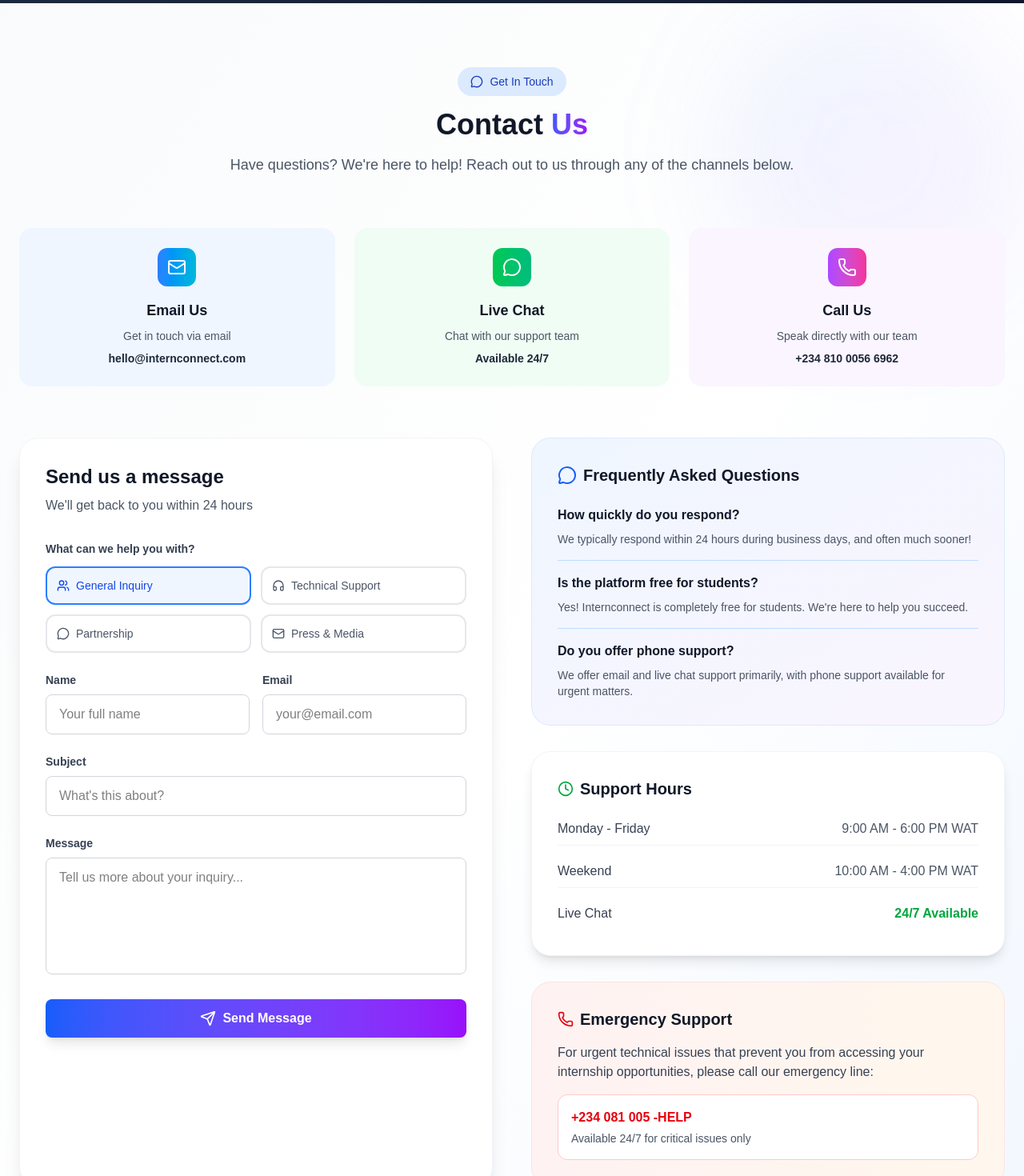
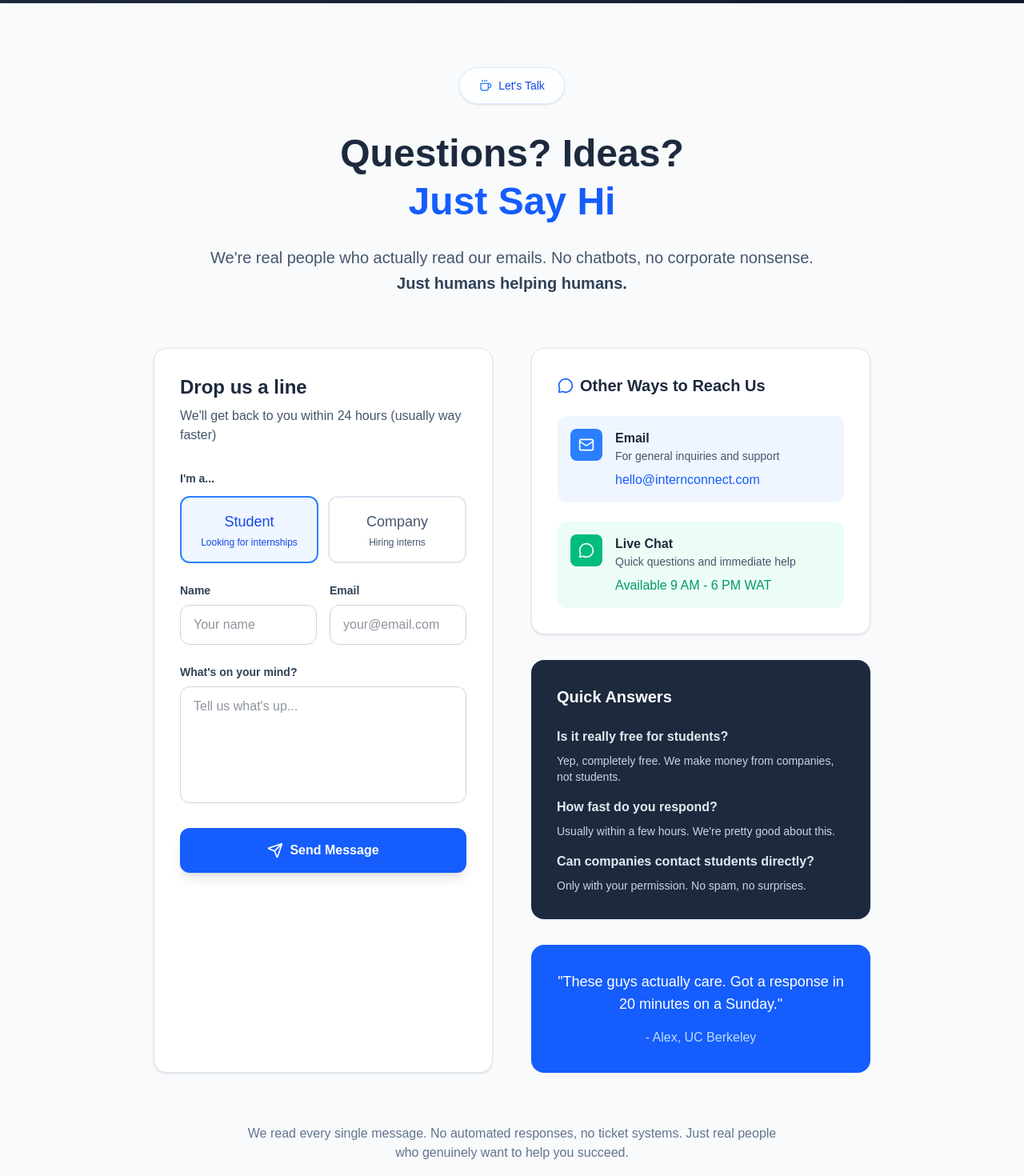
Before and after one commit to Moyo-Made/intern-connect, a Next.js app: page / in a window 1280 px wide. Shown: the part 5940-7410 px from the top of the page at 80% size. Built offline with nearby package versions, Linux system fonts and the light colour scheme; a web font is replaced by a local one.

Commit message:
fix: updated contact section

```diff
--- a/components/Contact.tsx
+++ b/components/Contact.tsx
@@ -1,159 +1,146 @@
 "use client";
 
-import { Mail, MessageCircle, Phone, MapPin, Send, Clock, Users, Headphones } from 'lucide-react';
-import { useState } from 'react';
+import { Mail, MessageCircle, Send, Coffee } from "lucide-react";
+import { useState } from "react";
 
 const Contact = () => {
 	const [formData, setFormData] = useState({
-    name: '',
-    email: '',
-    subject: '',
-    message: '',
-    type: 'general'
+		name: "",
+		email: "",
+		message: "",
+		type: "student",
 	});
 
-  const contactMethods = [
-    {
-      icon: Mail,
-      title: "Email Us",
-      description: "Get in touch via email",
-      contact: "hello@internconnect.com",
-      color: "from-blue-500 to-cyan-500",
-      bgColor: "bg-blue-50"
-    },
-    {
-      icon: MessageCircle,
-      title: "Live Chat",
-      description: "Chat with our support team",
-      contact: "Available 24/7",
-      color: "from-green-500 to-emerald-500",
-      bgColor: "bg-green-50"
-    },
-    {
-      icon: Phone,
-      title: "Call Us",
-      description: "Speak directly with our team",
-      contact: "+234 810 0056 6962",
-      color: "from-purple-500 to-pink-500",
-      bgColor: "bg-purple-50"
-    },
-  ];
-
-  const supportTypes = [
-    { icon: Users, label: "General Inquiry", value: "general" },
-    { icon: Headphones, label: "Technical Support", value: "technical" },
-    { icon: MessageCircle, label: "Partnership", value: "partnership" },
-    { icon: Mail, label: "Press & Media", value: "press" }
-  ];
-
-  const handleInputChange = (e: { target: { name: any; value: any; }; }) => {
+	const handleInputChange = (e: { target: { name: any; value: any } }) => {
 		const { name, value } = e.target;
-    setFormData(prev => ({
+		setFormData((prev) => ({
 			...prev,
-      [name]: value
+			[name]: value,
 		}));
 	};
 
-  const handleSubmit = (e: { preventDefault: () => void; }) => {
+	const handleSubmit = (e: { preventDefault: () => void }) => {
 		e.preventDefault();
-    // Handle form submission logic here
-    console.log('Form submitted:', formData);
-    // Reset form or show success message
-    alert('Message sent successfully! We\'ll get back to you soon.');
+		console.log("Form submitted:", formData);
+		alert("Got it! We'll get back to you within 24 hours.");
 		setFormData({
-      name: '',
-      email: '',
-      subject: '',
-      message: '',
-      type: 'general'
+			name: "",
+			email: "",
+			message: "",
+			type: "student",
 		});
 	};
 
 	return (
-    <section id="contact" className="py-20 bg-gradient-to-br from-gray-50 via-white to-blue-50 relative overflow-hidden">
-      {/* Background Decorations */}
-      <div className="absolute top-0 right-0 w-96 h-96 bg-gradient-to-br from-blue-400/10 to-purple-400/10 rounded-full blur-3xl"></div>
-      <div className="absolute bottom-0 left-0 w-72 h-72 bg-gradient-to-br from-green-400/10 to-blue-400/10 rounded-full blur-3xl"></div>
+		<section id="contact" className="py-20 bg-slate-50">
+			<div className="container mx-auto px-6">
+				{/* Section Header */}
+				<div className="text-center max-w-4xl mx-auto mb-16">
+					<div className="inline-flex items-center gap-2 bg-white/70 backdrop-blur-sm border border-blue-200/50 rounded-full px-6 py-3 mb-8 text-blue-700 hover:bg-white/90 hover:border-blue-300 transition-all duration-300 cursor-pointer shadow-sm group">
+						<div className="relative">
+							<Coffee className="w-4 h-4 text-blue-500 group-hover:text-blue-600 transition-colors duration-300" />
+						</div>
+						<span className="text-sm font-medium">Let's Talk</span>
+					</div>
 
-      <div className="container mx-auto px-6 relative">
-        {/* Section Header */}
-        <div className="text-center max-w-3xl mx-auto mb-16">
-          <div className="inline-flex items-center gap-2 bg-blue-100 text-blue-800 px-4 py-2 rounded-full text-sm font-medium mb-4">
-            <MessageCircle className="w-4 h-4" />
-            Get In Touch
+					<h2 className="text-4xl md:text-4xl lg:text-5xl font-black text-slate-800 mb-6 leading-tight">
+						Questions? Ideas?
+						<br />
+						<span className="text-blue-600">Just Say Hi</span>
+					</h2>
+
+					<div className="max-w-3xl mx-auto">
+						<p className="text-xl text-slate-600 leading-relaxed">
+							We're real people who actually read our emails. No chatbots, no
+							corporate nonsense.
+							<span className="font-semibold text-slate-700">
+								{" "}
+								Just humans helping humans.
+							</span>
+						</p>
 					</div>
-          <h2 className="text-3xl md:text-4xl font-bold text-gray-900 mb-4">
-            Contact
-            <span className="bg-gradient-to-r from-blue-600 to-purple-600 bg-clip-text text-transparent"> Us</span>
-          </h2>
-          <p className="text-lg text-gray-600 leading-relaxed">
-            Have questions? We're here to help! Reach out to us through any of the channels below.
+				</div>
+
+				{/* Main Contact Section */}
+				<div className="max-w-4xl mx-auto">
+					<div className="grid lg:grid-cols-2 gap-12">
+						{/* Contact Form */}
+						<div className="bg-white rounded-2xl p-8 shadow-sm border border-slate-200">
+							<div className="mb-8">
+								<h3 className="text-2xl font-bold text-slate-800 mb-2">
+									Drop us a line
+								</h3>
+								<p className="text-slate-600">
+									We'll get back to you within 24 hours (usually way faster)
 								</p>
 							</div>
 
-        {/* Contact Methods */}
-        <div className="grid md:grid-cols-3 gap-6 mb-16">
-          {contactMethods.map((method, index) => {
-            const IconComponent = method.icon;
-            return (
-              <div key={index} className={`group p-6 ${method.bgColor} rounded-2xl border border-transparent hover:border-white hover:shadow-xl transform hover:scale-105 transition-all duration-300 cursor-pointer text-center`}>
-                <div className={`w-12 h-12 bg-gradient-to-r ${method.color} rounded-xl flex items-center justify-center mx-auto mb-4 group-hover:scale-110 transition-transform duration-300`}>
-                  <IconComponent className="w-6 h-6 text-white" />
-                </div>
-                <h3 className="text-lg font-bold text-gray-900 mb-2">{method.title}</h3>
-                <p className="text-sm text-gray-600 mb-2">{method.description}</p>
-                <p className="text-sm font-semibold text-gray-800">{method.contact}</p>
-              </div>
-            );
-          })}
-        </div>
-
-        {/* Main Contact Section */}
-        <div className="grid lg:grid-cols-2 gap-12">
-          {/* Contact Form */}
-          <div className="bg-white rounded-3xl p-8 shadow-xl border border-gray-100">
-            <div className="mb-8">
-              <h3 className="text-2xl font-bold text-gray-900 mb-2">Send us a message</h3>
-              <p className="text-gray-600">We'll get back to you within 24 hours</p>
-            </div>
-
 							<form onSubmit={handleSubmit} className="space-y-6">
-              {/* Support Type Selection */}
+								{/* User Type */}
 								<div>
-                <label className="block text-sm font-semibold text-gray-700 mb-3">What can we help you with?</label>
+									<label className="block text-sm font-semibold text-slate-700 mb-3">
+										I'm a...
+									</label>
 									<div className="grid grid-cols-2 gap-3">
-                  {supportTypes.map((type) => {
-                    const IconComponent = type.icon;
-                    return (
-                      <label key={type.value} className="relative cursor-pointer">
+										<label className="relative cursor-pointer">
 											<input
 												type="radio"
 												name="type"
-                          value={type.value}
-                          checked={formData.type === type.value}
+												value="student"
+												checked={formData.type === "student"}
 												onChange={handleInputChange}
 												className="sr-only"
 											/>
-                        <div className={`p-3 rounded-xl border-2 transition-all duration-200 ${
-                          formData.type === type.value
-                            ? 'border-blue-500 bg-blue-50 text-blue-700'
-                            : 'border-gray-200 hover:border-gray-300 text-gray-600'
-                        }`}>
-                          <div className="flex items-center gap-2">
-                            <IconComponent className="w-4 h-4" />
-                            <span className="text-sm font-medium">{type.label}</span>
+											<div
+												className={`p-4 rounded-xl border-2 transition-all duration-200 ${
+													formData.type === "student"
+														? "border-blue-500 bg-blue-50 text-blue-700"
+														: "border-slate-200 hover:border-slate-300 text-slate-600"
+												}`}
+											>
+												<div className="text-center">
+													<span className="text-lg font-medium">Student</span>
+													<p className="text-xs mt-1">
+														Looking for internships
+													</p>
 												</div>
 											</div>
 										</label>
-                    );
-                  })}
+
+										<label className="relative cursor-pointer">
+											<input
+												type="radio"
+												name="type"
+												value="company"
+												checked={formData.type === "company"}
+												onChange={handleInputChange}
+												className="sr-only"
+											/>
+											<div
+												className={`p-4 rounded-xl border-2 transition-all duration-200 ${
+													formData.type === "company"
+														? "border-blue-500 bg-blue-50 text-blue-700"
+														: "border-slate-200 hover:border-slate-300 text-slate-600"
+												}`}
+											>
+												<div className="text-center">
+													<span className="text-lg font-medium">Company</span>
+													<p className="text-xs mt-1">Hiring interns</p>
+												</div>
+											</div>
+										</label>
 									</div>
 								</div>
 
 								{/* Name and Email */}
 								<div className="grid md:grid-cols-2 gap-4">
 									<div>
-                  <label htmlFor="name" className="block text-sm font-semibold text-gray-700 mb-2">Name</label>
+										<label
+											htmlFor="name"
+											className="block text-sm font-semibold text-slate-700 mb-2"
+										>
+											Name
+										</label>
 										<input
 											type="text"
 											id="name"
@@ -161,12 +148,17 @@ const Contact = () => {
 											value={formData.name}
 											onChange={handleInputChange}
 											required
-                    className="w-full px-4 py-3 border text-black border-gray-300 rounded-lg  transition-all duration-200"
-                    placeholder="Your full name"
+											className="w-full px-4 py-3 border text-slate-800 border-slate-300 rounded-xl focus:ring-2 focus:ring-blue-500 focus:border-transparent outline-none transition-all"
+											placeholder="Your name"
 										/>
 									</div>
 									<div>
-                  <label htmlFor="email" className="block text-sm font-semibold text-gray-700 mb-2">Email</label>
+										<label
+											htmlFor="email"
+											className="block text-sm font-semibold text-slate-700 mb-2"
+										>
+											Email
+										</label>
 										<input
 											type="email"
 											id="email"
@@ -174,30 +166,20 @@ const Contact = () => {
 											value={formData.email}
 											onChange={handleInputChange}
 											required
-                    className="w-full px-4 py-3 text-black border border-gray-300 rounded-lg transition-all duration-200"
+											className="w-full px-4 py-3 text-slate-800 border border-slate-300 rounded-xl focus:ring-2 focus:ring-blue-500 focus:border-transparent outline-none transition-all"
 											placeholder="your@email.com"
 										/>
 									</div>
 								</div>
 
-              {/* Subject */}
-              <div>
-                <label htmlFor="subject" className="block text-sm font-semibold text-gray-700 mb-2">Subject</label>
-                <input
-                  type="text"
-                  id="subject"
-                  name="subject"
-                  value={formData.subject}
-                  onChange={handleInputChange}
-                  required
-                  className="w-full px-4 py-3 text-black border border-gray-300 rounded-lg transition-all duration-200"
-                  placeholder="What's this about?"
-                />
-              </div>
-
 								{/* Message */}
 								<div>
-                <label htmlFor="message" className="block text-sm font-semibold text-gray-700 mb-2">Message</label>
+									<label
+										htmlFor="message"
+										className="block text-sm font-semibold text-slate-700 mb-2"
+									>
+										What's on your mind?
+									</label>
 									<textarea
 										id="message"
 										name="message"
@@ -205,15 +187,15 @@ const Contact = () => {
 										onChange={handleInputChange}
 										required
 										rows={5}
-                  className="w-full px-4 py-3 text-black border border-gray-300 rounded-lg transition-all duration-200 resize-none"
-                  placeholder="Tell us more about your inquiry..."
+										className="w-full px-4 py-3 text-slate-800 border border-slate-300 rounded-xl focus:ring-2 focus:ring-blue-500 focus:border-transparent outline-none transition-all resize-none"
+										placeholder="Tell us what's up..."
 									></textarea>
 								</div>
 
 								{/* Submit Button */}
 								<button
 									type="submit"
-                className="w-full bg-gradient-to-r from-blue-600 to-purple-600 text-white font-semibold py-3 px-4 rounded-lg hover:from-blue-700 hover:to-purple-700 transform transition-all duration-300 shadow-lg hover:shadow-xl flex items-center justify-center gap-2"
+									className="w-full bg-blue-600 text-white font-semibold py-4 px-4 rounded-xl hover:bg-blue-700 transform hover:scale-[1.02] transition-all duration-300 shadow-lg hover:shadow-xl flex items-center justify-center gap-2"
 								>
 									<Send className="w-5 h-5" />
 									Send Message
@@ -221,87 +203,100 @@ const Contact = () => {
 							</form>
 						</div>
 
-          {/* Additional Info */}
+						{/* Contact Info */}
 						<div className="space-y-8">
-            {/* FAQ Section */}
-            <div className="bg-gradient-to-br from-blue-50 to-purple-50 rounded-3xl p-8 border border-blue-100">
-              <h3 className="text-xl font-bold text-gray-900 mb-6 flex items-center gap-2">
-                <MessageCircle className="w-6 h-6 text-blue-600" />
-                Frequently Asked Questions
+							{/* Direct Contact */}
+							<div className="bg-white rounded-2xl p-8 shadow-sm border border-slate-200">
+								<h3 className="text-xl font-bold text-slate-800 mb-6 flex items-center gap-2">
+									<MessageCircle className="w-5 h-5 text-blue-600" />
+									Other Ways to Reach Us
 								</h3>
-              <div className="space-y-4">
-                <div className="border-b border-blue-200 pb-4">
-                  <h4 className="font-semibold text-gray-900 mb-2">How quickly do you respond?</h4>
-                  <p className="text-gray-600 text-sm">We typically respond within 24 hours during business days, and often much sooner!</p>
-                </div>
-                <div className="border-b border-blue-200 pb-4">
-                  <h4 className="font-semibold text-gray-900 mb-2">Is the platform free for students?</h4>
-                  <p className="text-gray-600 text-sm">Yes! Internconnect is completely free for students. We're here to help you succeed.</p>
+
+								<div className="space-y-6">
+									<div className="flex items-start gap-4 p-4 bg-blue-50 rounded-xl">
+										<div className="w-10 h-10 bg-blue-500 rounded-lg flex items-center justify-center flex-shrink-0">
+											<Mail className="w-5 h-5 text-white" />
 										</div>
 										<div>
-                  <h4 className="font-semibold text-gray-900 mb-2">Do you offer phone support?</h4>
-                  <p className="text-gray-600 text-sm">We offer email and live chat support primarily, with phone support available for urgent matters.</p>
-                </div>
+											<h4 className="font-semibold text-slate-800">Email</h4>
+											<p className="text-slate-600 text-sm mb-2">
+												For general inquiries and support
+											</p>
+											<p className="text-blue-600 font-medium">
+												hello@internconnect.com
+											</p>
 										</div>
 									</div>
 
-            {/* Support Hours */}
-            <div className="bg-white rounded-3xl p-8 shadow-lg border border-gray-100">
-              <h3 className="text-xl font-bold text-gray-900 mb-4 flex items-center gap-2">
-                <Clock className="w-5 h-5 text-green-600" />
-                Support Hours
-              </h3>
-              <div className="space-y-3">
-                <div className="flex justify-between items-center py-2 border-b border-gray-100">
-                  <span className="text-gray-700 font-medium">Monday - Friday</span>
-                  <span className="text-gray-600">9:00 AM - 6:00 PM WAT</span>
+									<div className="flex items-start gap-4 p-4 bg-emerald-50 rounded-xl">
+										<div className="w-10 h-10 bg-emerald-500 rounded-lg flex items-center justify-center flex-shrink-0">
+											<MessageCircle className="w-5 h-5 text-white" />
 										</div>
-                <div className="flex justify-between items-center py-2 border-b border-gray-100">
-                  <span className="text-gray-700 font-medium">Weekend</span>
-                  <span className="text-gray-600">10:00 AM - 4:00 PM WAT</span>
-                </div>
-                <div className="flex justify-between items-center py-2">
-                  <span className="text-gray-700 font-medium">Live Chat</span>
-                  <span className="text-green-600 font-semibold">24/7 Available</span>
-                </div>
-              </div>
-            </div>
-
-            {/* Emergency Contact */}
-            <div className="bg-gradient-to-r from-red-50 to-orange-50 rounded-3xl p-8 border border-red-100">
-              <h3 className="text-xl font-bold text-gray-900 mb-4 flex items-center gap-2">
-                <Phone className="w-5 h-5 text-red-600" />
-                Emergency Support
-              </h3>
-              <p className="text-gray-700 mb-4">
-                For urgent technical issues that prevent you from accessing your internship opportunities,
-                please call our emergency line:
+										<div>
+											<h4 className="font-semibold text-slate-800">
+												Live Chat
+											</h4>
+											<p className="text-slate-600 text-sm mb-2">
+												Quick questions and immediate help
 											</p>
-              <div className="bg-white rounded-xl p-4 border border-red-200">
-                <p className="text-red-600 font-bold text-base">+234 081 005 -HELP</p>
-                <p className="text-gray-600 text-sm mt-1">Available 24/7 for critical issues only</p>
+											<p className="text-emerald-600 font-medium">
+												Available 9 AM - 6 PM WAT
+											</p>
 										</div>
 									</div>
 								</div>
 							</div>
 
-        {/* Bottom CTA */}
-        <div className="text-center mt-16">
-          <div className="bg-gradient-to-r from-blue-600 to-purple-600 rounded-3xl p-8 text-white">
-            <h3 className="text-xl font-bold mb-4">Still have questions?</h3>
-            <p className="text-blue-100 mb-6 max-w-2xl mx-auto">
-              Our dedicated support team is here to help you succeed. Don't hesitate to reach out -
-              we're committed to your internship journey!
+							{/* FAQ */}
+							<div className="bg-slate-800 rounded-2xl p-8 text-white">
+								<h3 className="text-xl font-bold mb-6">Quick Answers</h3>
+								<div className="space-y-4">
+									<div>
+										<h4 className="font-semibold mb-2 text-slate-200">
+											Is it really free for students?
+										</h4>
+										<p className="text-slate-300 text-sm">
+											Yep, completely free. We make money from companies, not
+											students.
 										</p>
-            <div className="flex flex-col sm:flex-row gap-4 justify-center items-center">
-              <button className="bg-white text-blue-600 font-semibold px-6 py-3 rounded-lg hover:bg-gray-50 transition-colors duration-200">
-                Browse Help Center
-              </button>
-              <button className="border border-white/30 text-white font-semibold px-6 py-3 rounded-lg hover:bg-white/10 transition-colors duration-200">
-                Schedule a Call
-              </button>
+									</div>
+									<div>
+										<h4 className="font-semibold mb-2 text-slate-200">
+											How fast do you respond?
+										</h4>
+										<p className="text-slate-300 text-sm">
+											Usually within a few hours. We're pretty good about this.
+										</p>
+									</div>
+									<div>
+										<h4 className="font-semibold mb-2 text-slate-200">
+											Can companies contact students directly?
+										</h4>
+										<p className="text-slate-300 text-sm">
+											Only with your permission. No spam, no surprises.
+										</p>
 									</div>
 								</div>
+							</div>
+
+							{/* Testimonial */}
+							<div className="bg-blue-600 rounded-2xl p-8 text-white text-center">
+								<p className="text-lg font-medium mb-4">
+									"These guys actually care. Got a response in 20 minutes on a
+									Sunday."
+								</p>
+								<p className="text-blue-200">- Alex, UC Berkeley</p>
+							</div>
+						</div>
+					</div>
+				</div>
+
+				{/* Bottom Note */}
+				<div className="text-center mt-16 max-w-2xl mx-auto">
+					<p className="text-slate-500">
+						We read every single message. No automated responses, no ticket
+						systems. Just real people who genuinely want to help you succeed.
+					</p>
 				</div>
 			</div>
 		</section>
```
Lines whose indentation alone changed are shown as unchanged.
